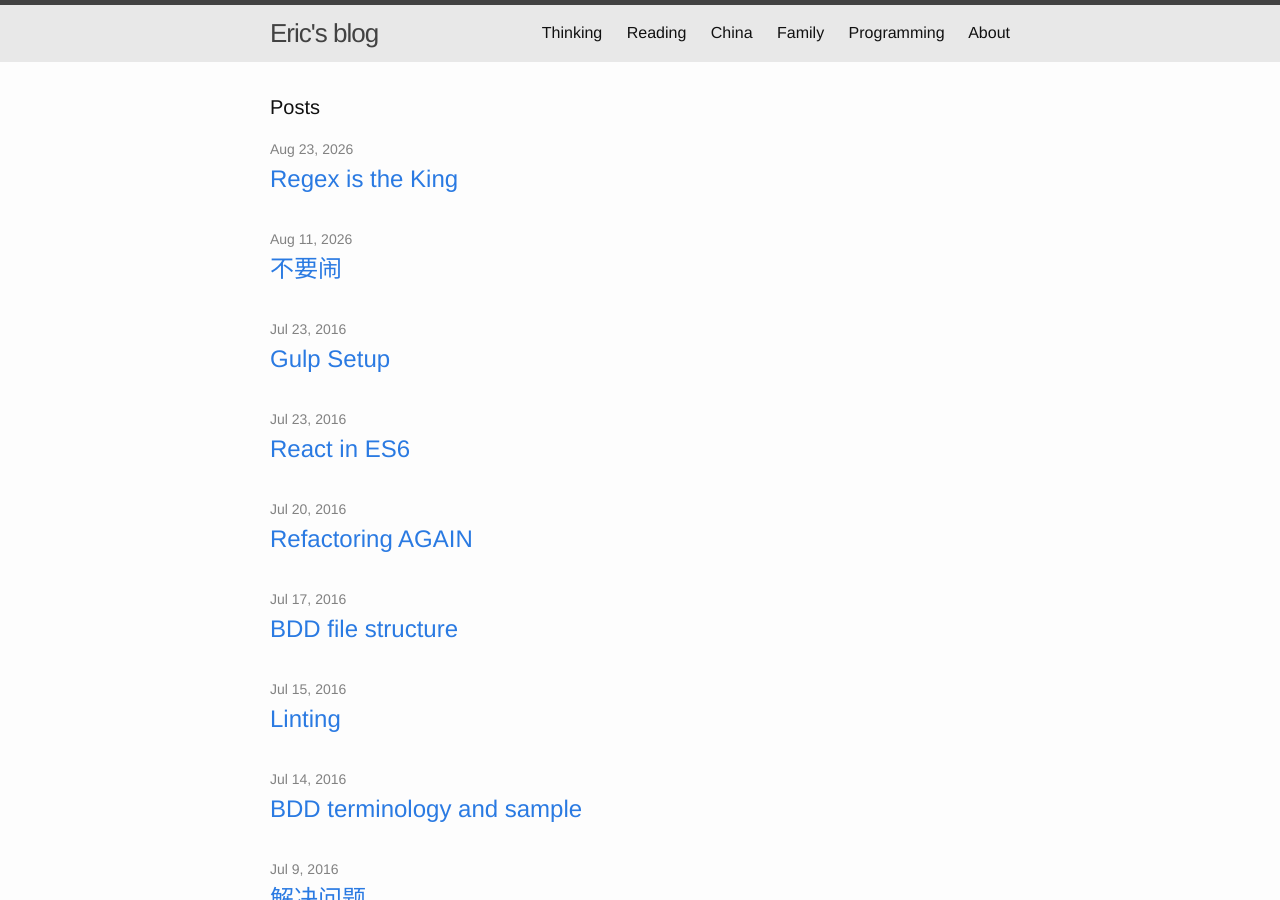
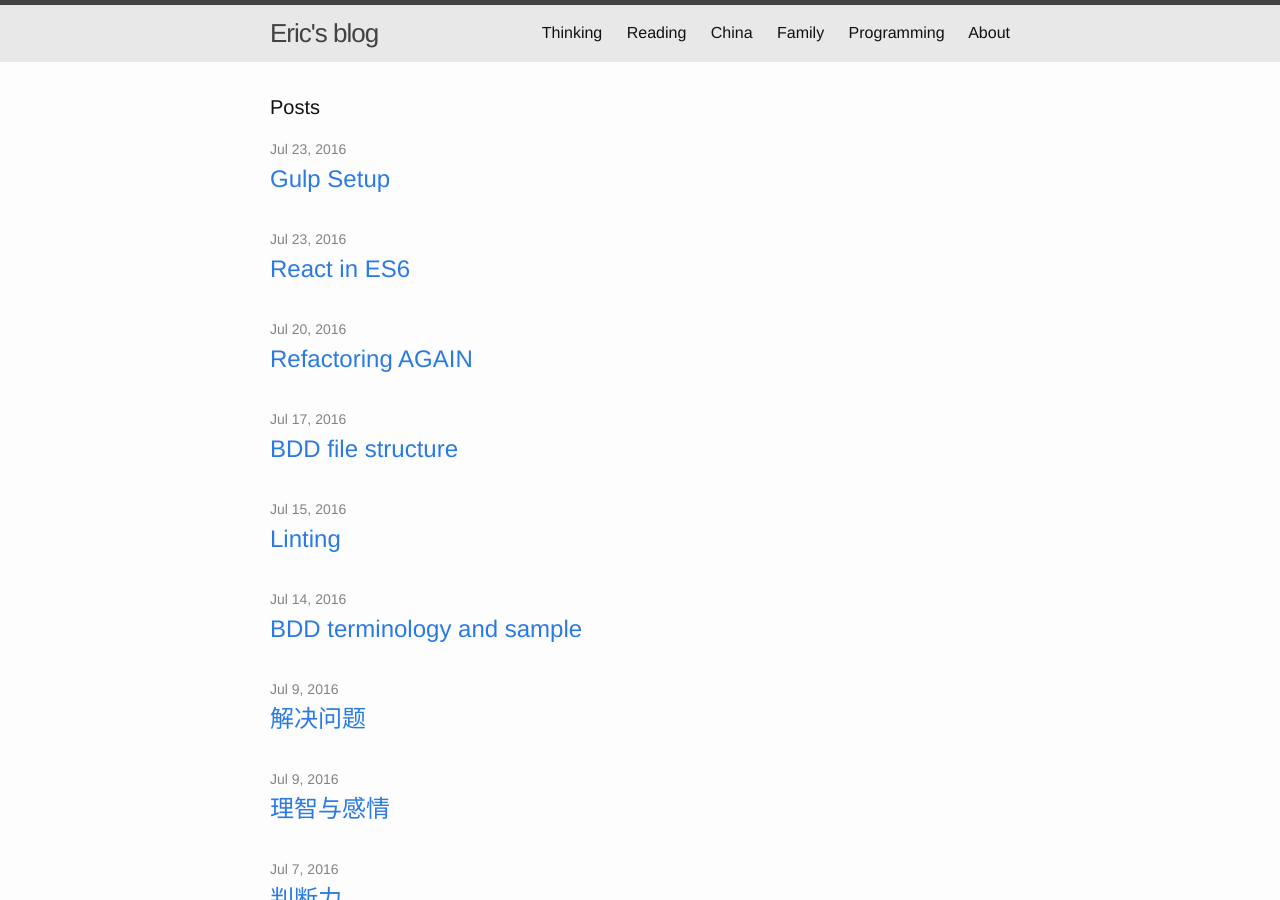
Before and after one commit to ericatsydney/ericatsydney.github.io, a Jekyll site: the page built from index.html, in a window 1280 px wide and 900 px high. Built offline with Jekyll 4.4.1, drawn with Linux system fonts in a browser that asks for light colours.

Commit message:
Hide articles.

```diff
--- a/_posts/2016-08-11-dont-teasing-me.markdown
+++ b/_posts/2016-08-11-dont-teasing-me.markdown
@@ -1,8 +1,9 @@
 ---
 layout: post
 title:  "不要闹"
-date:   2026-08-11 23:05:52 +1000
+date:   2016-08-11 23:05:52 +1000
 categories: Thinking
+visible: false
 ---
 
 木独是广东话，跟木讷一个意思。
--- a/_posts/2016-08-24-regex-is-king.markdown
+++ b/_posts/2016-08-24-regex-is-king.markdown
@@ -1,6 +1,7 @@
 ---
 layout: post
 title:  "Regex is the King"
-date:   2026-08-24 7:05:52 +1000
+date:   2016-08-24 7:05:52 +1000
 categories: Programming
+visible: false
 ---
```
